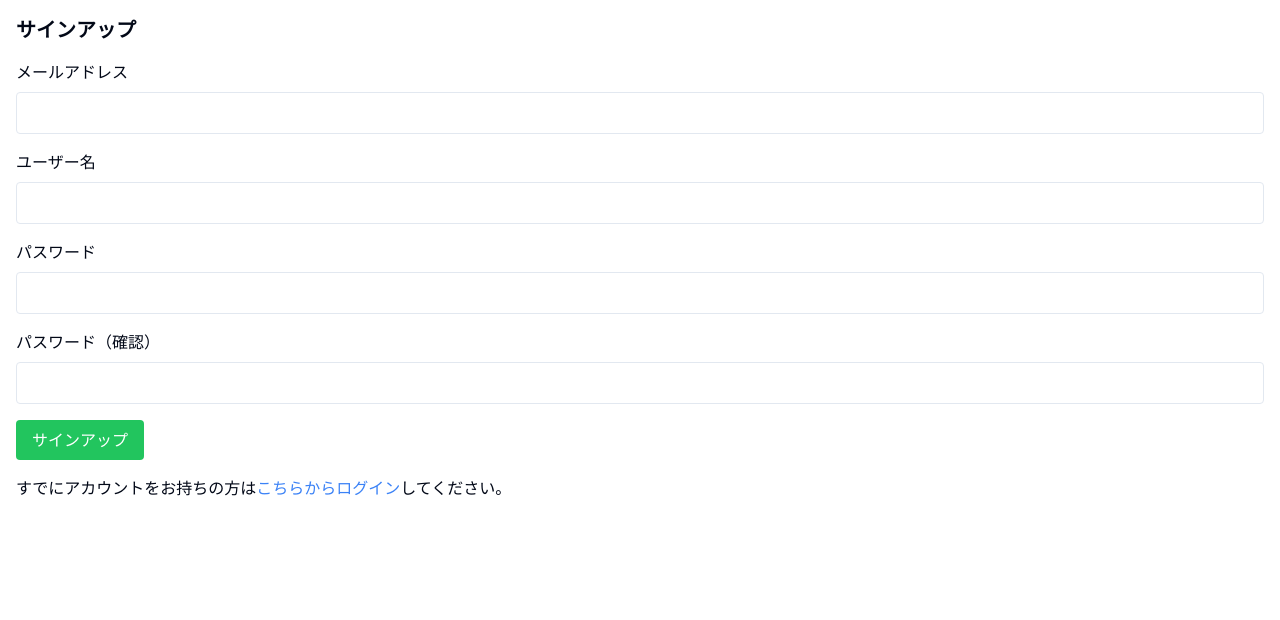
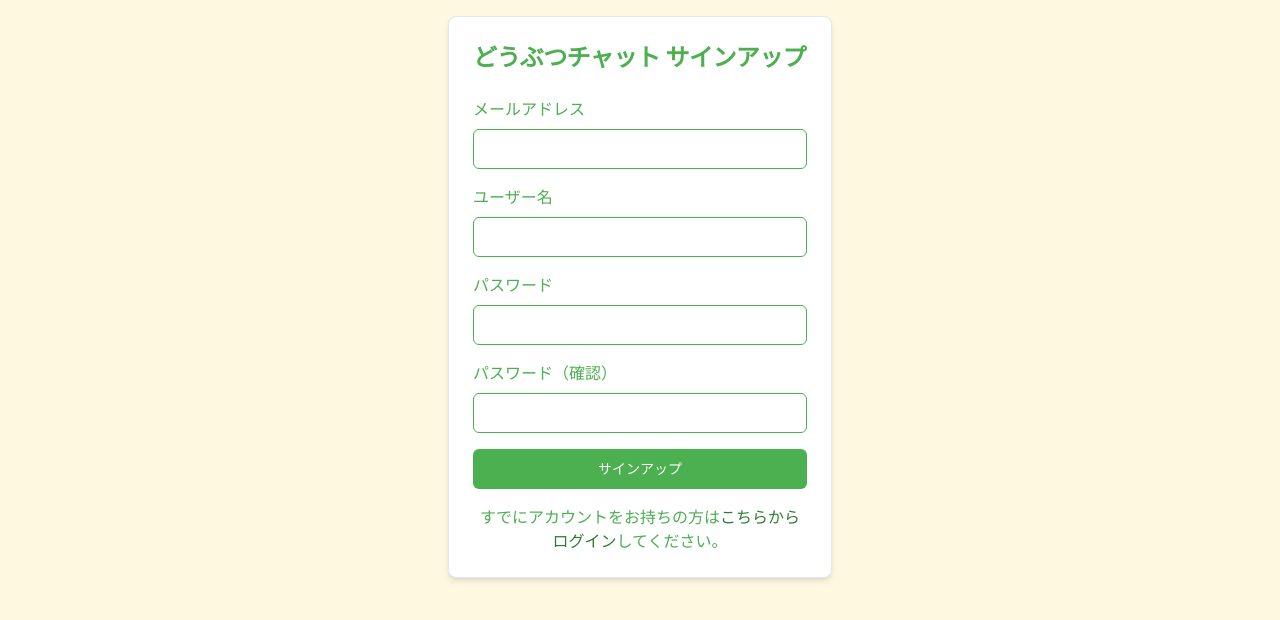
Before and after one commit to ikaipu/werewolf-chat, a React (Vite) app: page /signup in a window 1280 px wide. Shown: the top 620 px of the page. Built offline with nearby package versions, Linux system fonts and the light colour scheme; no server answers.

Commit message:
Enhanced signup form with new UI elements and styling: Added email, username, password, confirm password fields; improved layout using Card components and updated button styling.

```diff
--- a/src/components/CreateRoom.tsx
+++ b/src/components/CreateRoom.tsx
@@ -57,7 +57,7 @@ const CreateRoom: React.FC = () => {
         name: roomName,
         createdAt: serverTimestamp(),
         createdBy: auth.currentUser.uid,
-        participants: [{ id: auth.currentUser.uid, username: auth.currentUser.displayName || 'Anonymous' }]
+        participants: [{ id: auth.currentUser.uid, username: username }]
       });
 
       const newRoom = { id: roomRef.id, name: roomName };
@@ -77,26 +77,27 @@ const CreateRoom: React.FC = () => {
   };
 
   return (
-    <div className="max-w-md mx-auto p-4 space-y-6">
-      <div className="flex justify-between items-center mb-6">
-        <h1 className="text-2xl font-bold">チャットルーム作成</h1>
-        <div className="flex items-center space-x-2 text-sm text-gray-600">
+    <div className="min-h-screen bg-[#FFF8E1] p-4">
+      <div className="container mx-auto max-w-md">
+        <div className="flex justify-between items-center mb-6 bg-[#4CAF50] text-white p-4 rounded-lg shadow-md">
+          <h1 className="text-2xl font-bold">どうぶつチャット</h1>
+          <div className="flex items-center space-x-2 text-sm">
             <User className="h-4 w-4" />
             <span>{username}</span>
           </div>
         </div>
 
-      <Card>
+        <Card className="mb-6 bg-white shadow-md">
           <CardHeader>
-          <CardTitle>最近のルーム</CardTitle>
+            <CardTitle className="text-[#4CAF50]">最近のルーム</CardTitle>
           </CardHeader>
           <CardContent>
             <ul className="space-y-2">
               {recentRooms.map((room) => (
-              <li key={room.id} className="bg-gray-100 p-2 rounded">
+                <li key={room.id} className="bg-[#E8F5E9] p-2 rounded">
                   <Link
                     to={`/chat/${room.id}`}
-                  className="block text-center hover:bg-gray-200 transition-colors"
+                    className="block text-center hover:bg-[#C8E6C9] transition-colors text-[#2E7D32]"
                   >
                     {room.name}
                   </Link>
@@ -106,9 +107,9 @@ const CreateRoom: React.FC = () => {
           </CardContent>
         </Card>
 
-      <Card>
+        <Card className="mb-6 bg-white shadow-md">
           <CardHeader>
-          <CardTitle>新しいルームを作成</CardTitle>
+            <CardTitle className="text-[#4CAF50]">新しいルームを作成</CardTitle>
           </CardHeader>
           <CardContent>
             <div className="space-y-4">
@@ -116,11 +117,12 @@ const CreateRoom: React.FC = () => {
                 type="text"
                 value={roomName}
                 onChange={(e) => setRoomName(e.target.value)}
-              placeholder="例: プロジェクト討論"
+                placeholder="例: キリンの部屋"
+                className="border-[#4CAF50] focus:ring-[#4CAF50]"
               />
               <Button
                 onClick={handleCreateRoom}
-              className="w-full bg-gray-700 text-white hover:bg-gray-600"
+                className="w-full bg-[#4CAF50] text-white hover:bg-[#45a049]"
               >
                 <PlusCircle className="mr-2 h-4 w-4" /> ルームを作成
               </Button>
@@ -130,12 +132,13 @@ const CreateRoom: React.FC = () => {
 
         <Button
           variant="outline"
-        className="w-full"
+          className="w-full border-[#4CAF50] text-[#4CAF50] hover:bg-[#E8F5E9]"
           onClick={handleLogout}
         >
           <LogOut className="mr-2 h-4 w-4" /> ログアウト
         </Button>
       </div>
+    </div>
   );
 };
 
--- a/src/components/Home.tsx
+++ b/src/components/Home.tsx
@@ -1,7 +1,7 @@
 import React, { useState, useEffect } from 'react';
 import { useNavigate, Link } from 'react-router-dom';
 import { db, auth } from '../firebase';
-import { Card, CardHeader, CardTitle, CardContent, CardFooter } from "@/components/ui/card";
+import { Card, CardHeader, CardTitle, CardContent } from "@/components/ui/card";
 import { Button } from "@/components/ui/button";
 import { Input } from "@/components/ui/input";
 import { PlusCircle, LogOut, User } from "lucide-react";
@@ -77,26 +77,27 @@ const Home: React.FC = () => {
   };
 
   return (
-    <div className="container mx-auto p-4 max-w-md">
-      <div className="flex justify-between items-center mb-6">
-        <h1 className="text-2xl font-bold">チャットルーム作成</h1>
-        <div className="flex items-center space-x-2 text-sm text-gray-600">
+    <div className="min-h-screen bg-[#FFF8E1] p-4">
+      <div className="container mx-auto max-w-md">
+        <div className="flex justify-between items-center mb-6 bg-[#4CAF50] text-white p-4 rounded-lg shadow-md">
+          <h1 className="text-2xl font-bold">どうぶつチャット</h1>
+          <div className="flex items-center space-x-2 text-sm">
             <User className="h-4 w-4" />
             <span>{username}</span>
           </div>
         </div>
 
-      <Card className="mb-6">
+        <Card className="mb-6 bg-white shadow-md">
           <CardHeader>
-          <CardTitle>最近のルーム</CardTitle>
+            <CardTitle className="text-[#4CAF50]">最近のルーム</CardTitle>
           </CardHeader>
           <CardContent>
             <ul className="space-y-2">
               {recentRooms.map((room) => (
-              <li key={room.id} className="bg-gray-100 p-2 rounded">
+                <li key={room.id} className="bg-[#E8F5E9] p-2 rounded">
                   <Link
                     to={`/chat/${room.id}`}
-                  className="block text-center hover:bg-gray-200 transition-colors"
+                    className="block text-center hover:bg-[#C8E6C9] transition-colors text-[#2E7D32]"
                   >
                     {room.name}
                   </Link>
@@ -106,9 +107,9 @@ const Home: React.FC = () => {
           </CardContent>
         </Card>
 
-      <Card className="mb-6">
+        <Card className="mb-6 bg-white shadow-md">
           <CardHeader>
-          <CardTitle>新しいルームを作成</CardTitle>
+            <CardTitle className="text-[#4CAF50]">新しいルームを作成</CardTitle>
           </CardHeader>
           <CardContent>
             <div className="space-y-4">
@@ -116,11 +117,12 @@ const Home: React.FC = () => {
                 type="text"
                 value={roomName}
                 onChange={(e) => setRoomName(e.target.value)}
-              placeholder="例: プロジェクト討論"
+                placeholder="例: キリンの部屋"
+                className="border-[#4CAF50] focus:ring-[#4CAF50]"
               />
               <Button
                 onClick={handleCreateRoom}
-              className="w-full bg-gray-700 text-white hover:bg-gray-600"
+                className="w-full bg-[#4CAF50] text-white hover:bg-[#45a049]"
               >
                 <PlusCircle className="mr-2 h-4 w-4" /> ルームを作成
               </Button>
@@ -129,13 +131,14 @@ const Home: React.FC = () => {
         </Card>
 
         <Button
-        variant="destructive"
-        className="w-full"
+          variant="outline"
+          className="w-full border-[#4CAF50] text-[#4CAF50] hover:bg-[#E8F5E9]"
           onClick={handleLogout}
         >
           <LogOut className="mr-2 h-4 w-4" /> ログアウト
         </Button>
       </div>
+    </div>
   );
 };
 
--- a/src/components/Login.tsx
+++ b/src/components/Login.tsx
@@ -1,11 +1,10 @@
 import React, { useState } from 'react';
-import { useNavigate } from 'react-router-dom';
-import { signInWithEmailAndPassword } from 'firebase/auth';
+import { signInWithEmailAndPassword, AuthError } from 'firebase/auth';
 import { auth } from '../firebase';
-import { Card, CardHeader, CardTitle, CardContent, CardFooter } from "@/components/ui/card";
+import { useNavigate, Link } from 'react-router-dom';
+import { Card, CardHeader, CardTitle, CardContent } from "@/components/ui/card";
 import { Input } from "@/components/ui/input";
 import { Button } from "@/components/ui/button";
-import { Label } from "@/components/ui/label";
 
 const Login: React.FC = () => {
   const [email, setEmail] = useState('');
@@ -19,53 +18,59 @@ const Login: React.FC = () => {
     try {
       await signInWithEmailAndPassword(auth, email, password);
       navigate('/');
-    } catch (error) {
-      setError('ログインに失敗しました。メールアドレスとパスワードを確認してください。');
+    } catch (err) {
+      const authError = err as AuthError;
+      setError(`ログインに失敗しました: ${authError.code} - ${authError.message}`);
+      console.error('Login error:', authError);
     }
   };
 
   return (
-    <div className="container mx-auto p-4 max-w-md">
-      <Card>
+    <div className="min-h-screen bg-[#FFF8E1] p-4">
+      <div className="container mx-auto max-w-md">
+        <Card className="bg-white shadow-md">
           <CardHeader>
-          <CardTitle>ログイン</CardTitle>
+            <CardTitle className="text-2xl font-bold text-[#4CAF50]">どうぶつチャット ログイン</CardTitle>
           </CardHeader>
           <CardContent>
-          <form onSubmit={handleSubmit}>
-            <div className="mb-4">
-              <Label htmlFor="email">メールアドレス</Label>
+            {error && <p className="text-red-500 mb-4">{error}</p>}
+            <form onSubmit={handleSubmit} className="space-y-4">
+              <div>
+                <label htmlFor="email" className="block mb-2 text-[#4CAF50]">メールアドレス</label>
                 <Input
+                  type="email"
                   id="email"
-                type="email"
                   value={email}
                   onChange={(e) => setEmail(e.target.value)}
+                  className="border-[#4CAF50] focus:ring-[#4CAF50]"
                   required
                 />
               </div>
-            <div className="mb-4">
-              <Label htmlFor="password">パスワード</Label>
+              <div>
+                <label htmlFor="password" className="block mb-2 text-[#4CAF50]">パスワード</label>
                 <Input
+                  type="password"
                   id="password"
-                type="password"
                   value={password}
                   onChange={(e) => setPassword(e.target.value)}
+                  className="border-[#4CAF50] focus:ring-[#4CAF50]"
                   required
                 />
               </div>
-            {error && <p className="text-red-500 mb-4">{error}</p>}
-            <Button type="submit" className="w-full">ログイン</Button>
+              <Button type="submit" className="w-full bg-[#4CAF50] text-white hover:bg-[#45a049]">
+                ログイン
+              </Button>
             </form>
-        </CardContent>
-        <CardFooter>
-          <p className="text-sm text-gray-600">
-            アカウントをお持ちでない場合は、
-            <Button variant="link" className="p-0" onClick={() => navigate('/signup')}>
-              サインアップ
-            </Button>
+            <p className="mt-4 text-center text-[#4CAF50]">
+              アカウントをお持ちでない方は
+              <Link to="/signup" className="text-[#2E7D32] hover:underline">
+                こちらからサインアップ
+              </Link>
               してください。
             </p>
-        </CardFooter>
+          </CardContent>
         </Card>
+      </div>
     </div>
   );
 };
--- a/src/components/Signup.tsx
+++ b/src/components/Signup.tsx
@@ -3,6 +3,9 @@ import { createUserWithEmailAndPassword, AuthError, updateProfile } from 'fireba
 import { setDoc, doc } from 'firebase/firestore';
 import { auth, db } from '../firebase';
 import { useNavigate, Link } from 'react-router-dom';
+import { Card, CardHeader, CardTitle, CardContent } from "@/components/ui/card";
+import { Input } from "@/components/ui/input";
+import { Button } from "@/components/ui/button";
 
 const Signup: React.FC = () => {
   const [email, setEmail] = useState('');
@@ -23,16 +26,13 @@ const Signup: React.FC = () => {
       const userCredential = await createUserWithEmailAndPassword(auth, email, password);
       const user = userCredential.user;
 
-      // ユーザー名を認証オブジェクトに設定
       await updateProfile(user, { displayName: username });
 
-      // Firestoreにユーザー情報を保存
       await setDoc(doc(db, 'users', user.uid), {
         email: user.email,
         username: username,
       });
 
-      // ユーザー情報が確実に保存されるまで少し待機
       await new Promise(resolve => setTimeout(resolve, 1000));
 
       navigate('/');
@@ -44,63 +44,73 @@ const Signup: React.FC = () => {
   };
 
   return (
-    <div className="container mx-auto p-4">
-      <h2 className="text-xl font-bold mb-4">サインアップ</h2>
+    <div className="min-h-screen bg-[#FFF8E1] p-4">
+      <div className="container mx-auto max-w-md">
+        <Card className="bg-white shadow-md">
+          <CardHeader>
+            <CardTitle className="text-2xl font-bold text-[#4CAF50]">どうぶつチャット サインアップ</CardTitle>
+          </CardHeader>
+          <CardContent>
             {error && <p className="text-red-500 mb-4">{error}</p>}
-      <form onSubmit={handleSubmit}>
-        <div className="mb-4">
-          <label htmlFor="email" className="block mb-2">メールアドレス</label>
-          <input
+            <form onSubmit={handleSubmit} className="space-y-4">
+              <div>
+                <label htmlFor="email" className="block mb-2 text-[#4CAF50]">メールアドレス</label>
+                <Input
                   type="email"
                   id="email"
                   value={email}
                   onChange={(e) => setEmail(e.target.value)}
-            className="w-full p-2 border rounded"
+                  className="border-[#4CAF50] focus:ring-[#4CAF50]"
                   required
                 />
               </div>
-        <div className="mb-4">
-          <label htmlFor="username" className="block mb-2">ユーザー名</label>
-          <input
+              <div>
+                <label htmlFor="username" className="block mb-2 text-[#4CAF50]">ユーザー名</label>
+                <Input
                   type="text"
                   id="username"
                   value={username}
                   onChange={(e) => setUsername(e.target.value)}
-            className="w-full p-2 border rounded"
+                  className="border-[#4CAF50] focus:ring-[#4CAF50]"
                   required
                 />
               </div>
-        <div className="mb-4">
-          <label htmlFor="password" className="block mb-2">パスワード</label>
-          <input
+              <div>
+                <label htmlFor="password" className="block mb-2 text-[#4CAF50]">パスワード</label>
+                <Input
                   type="password"
                   id="password"
                   value={password}
                   onChange={(e) => setPassword(e.target.value)}
-            className="w-full p-2 border rounded"
+                  className="border-[#4CAF50] focus:ring-[#4CAF50]"
                   required
                 />
               </div>
-        <div className="mb-4">
-          <label htmlFor="confirmPassword" className="block mb-2">パスワード（確認）</label>
-          <input
+              <div>
+                <label htmlFor="confirmPassword" className="block mb-2 text-[#4CAF50]">パスワード（確認）</label>
+                <Input
                   type="password"
                   id="confirmPassword"
                   value={confirmPassword}
                   onChange={(e) => setConfirmPassword(e.target.value)}
-            className="w-full p-2 border rounded"
+                  className="border-[#4CAF50] focus:ring-[#4CAF50]"
                   required
                 />
               </div>
-        <button type="submit" className="bg-green-500 text-white px-4 py-2 rounded">サインアップ</button>
+              <Button type="submit" className="w-full bg-[#4CAF50] text-white hover:bg-[#45a049]">
+                サインアップ
+              </Button>
             </form>
-      <p className="mt-4">
+            <p className="mt-4 text-center text-[#4CAF50]">
               すでにアカウントをお持ちの方は
-        <Link to="/login" className="text-blue-500 hover:underline">
+              <Link to="/login" className="text-[#2E7D32] hover:underline">
                 こちらからログイン
               </Link>
               してください。
             </p>
+          </CardContent>
+        </Card>
+      </div>
     </div>
   );
 };
```
Also changed, not shown: src/components/ChatRoom.tsx (+14 -12 lines), src/assets/main-logo.svg (added). Lines whose indentation alone changed are shown as unchanged.
